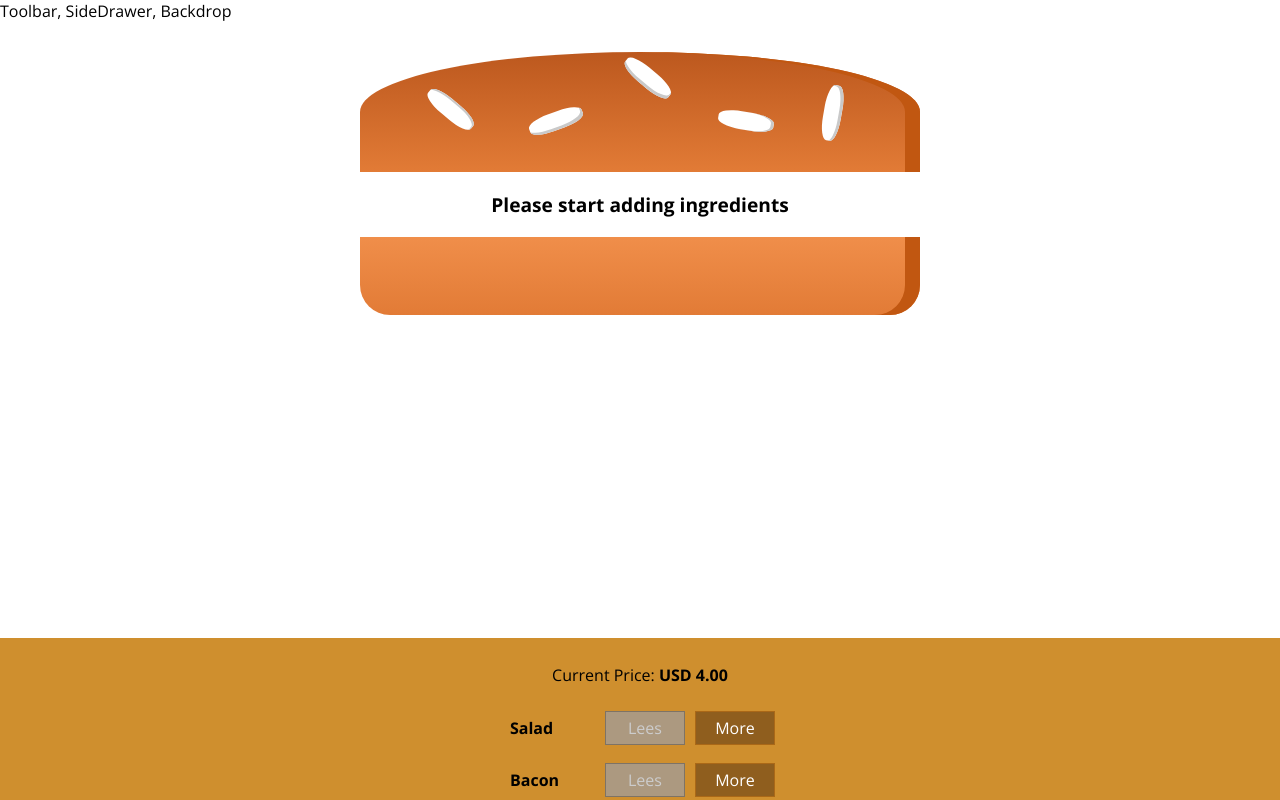
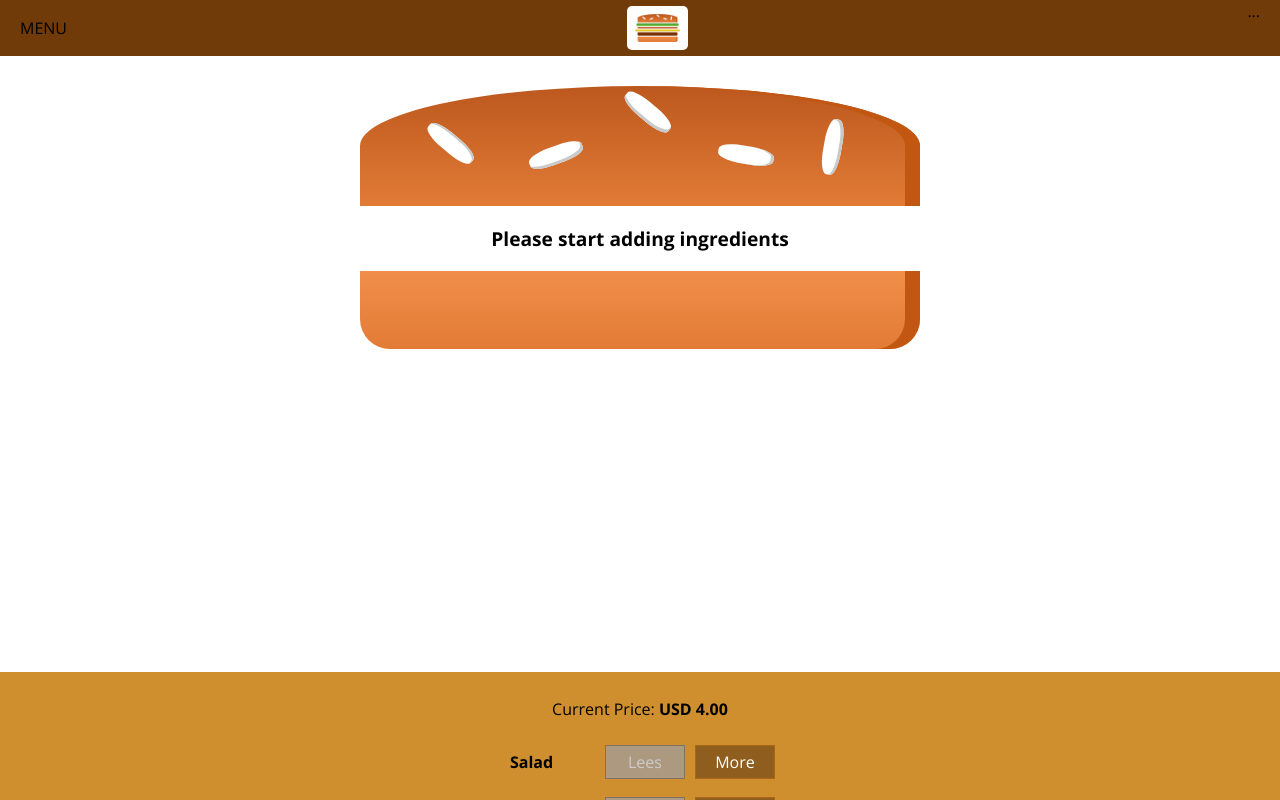
Before and after one commit to gianmassa/react-burger, a React (Create React App) app: page / in a window 1280 px wide. Shown: the top 800 px of the page. Built offline with nearby package versions, Linux system fonts and the light colour scheme.

Commit message:
updated until Class 173 - via repl.it

```diff
--- a/src/components/Burger/Burger.module.css
+++ b/src/components/Burger/Burger.module.css
@@ -2,7 +2,7 @@
   width: 100%;
   margin: auto;
   height: 250px;
-  overflow: scroll;
+  overflow: auto;
   text-align: center;
   font-weight: bold;
   font-size: 1.2rem;
--- a/src/components/Layout/Layout.js
+++ b/src/components/Layout/Layout.js
@@ -1,10 +1,12 @@
 import React, { Fragment } from 'react'
+import Toolbar from '../Navigation/Toolbar/Toolbar'
 import classes from './Layout.module.css'
+
 
 const Layout = (props) => {
   return (
     <Fragment>
-      <div>Toolbar, SideDrawer, Backdrop</div>
+	  <Toolbar />
       <main className={classes.Content}>
         {props.children}
       </main>
--- a/src/components/Layout/Layout.module.css
+++ b/src/components/Layout/Layout.module.css
@@ -1,3 +1,3 @@
 .Content {
-  margin-top: 16px;
+  margin-top: 72px;
 }
--- /dev/null
+++ b/src/components/Logo/Logo.js
@@ -0,0 +1,11 @@
+import React from 'react'
+import burgerLogo from '../../assets/images/burger-logo.png'
+import classes from './Logo.module.css'
+
+const Logo = (props) => (
+	<div className={classes.Logo} >
+		<img src={burgerLogo} alt="My Burger Logo" />
+	</div>
+)
+
+export default Logo
--- /dev/null
+++ b/src/components/Logo/Logo.module.css
@@ -0,0 +1,11 @@
+.Logo {
+	background-color: white;
+	padding: 8px;
+	height: 80%;
+	box-sizing: border-box;
+	border-radius: 5px;
+}
+
+.Logo img {
+	height: 100%
+}
--- /dev/null
+++ b/src/components/Navigation/Toolbar/Toolbar.js
@@ -0,0 +1,15 @@
+import React from 'react'
+import Logo from '../../Logo/Logo'
+import classes from './Toolbar.module.css'
+
+const Toolbar = (props) => (
+	<header className={classes.Toolbar} >
+		<div>MENU</div>
+		<Logo />
+		<nav>
+			...
+		</nav>
+	</header>
+)
+
+export default Toolbar
--- /dev/null
+++ b/src/components/Navigation/Toolbar/Toolbar.module.css
@@ -0,0 +1,18 @@
+.Toolbar {
+	height: 56px;
+	width: 100%;
+	position: fixed;
+	top: 0;
+	left: 0;
+	background-color: #703B09;
+	display: flex;
+	justify-content: space-between;
+	align-items: center;
+	padding: 0 20px;
+	box-sizing: border-box;
+	z-index: 90;
+}
+
+.Toolbar nav {
+	height: 100%;
+}
```
Also changed, not shown: src/assets/images/burger-logo.png (added).
